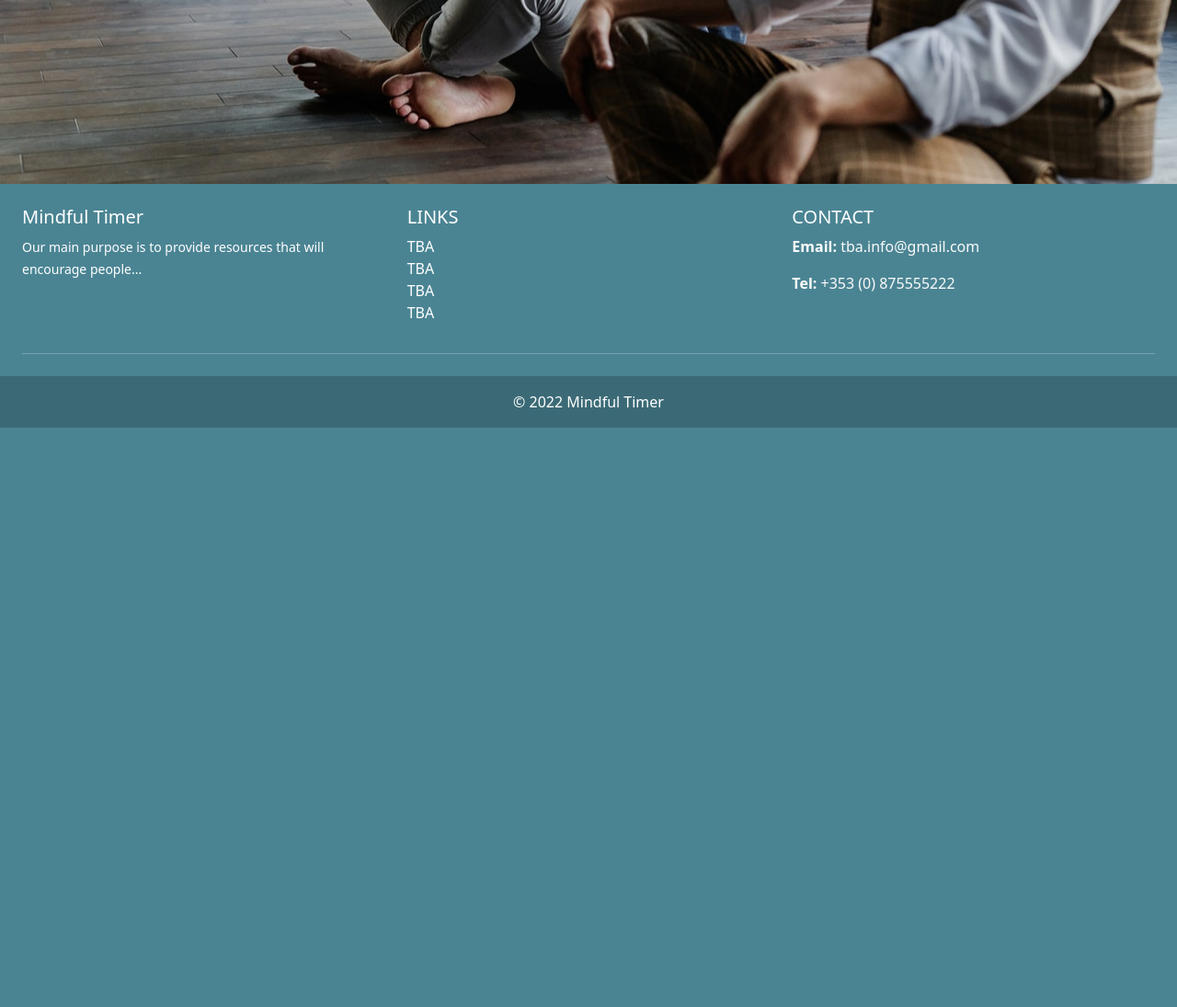
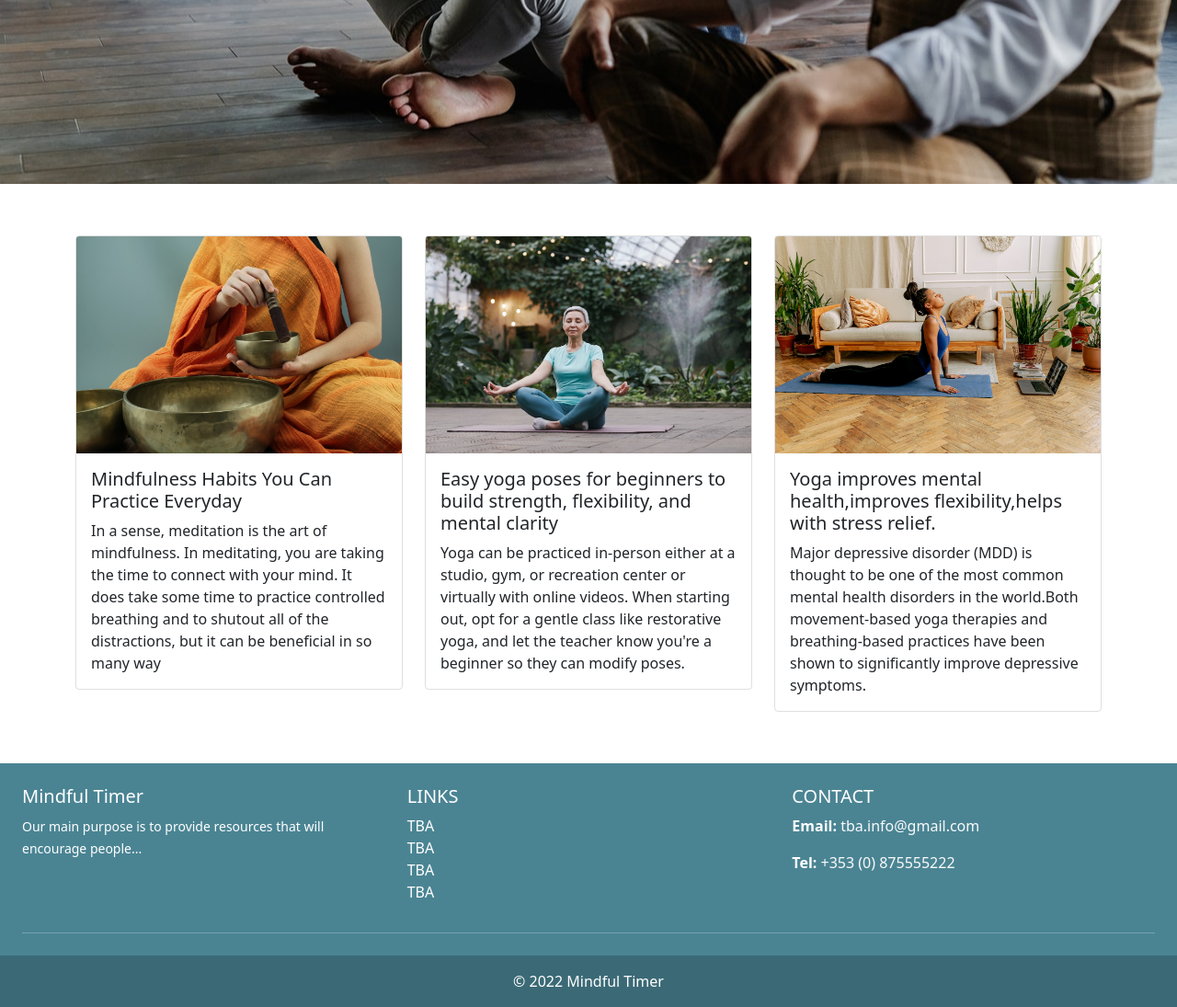
Before and after one commit to kuzGo/January-2022-Hackathon, a Flask app: template templates/index.html in a window 1280 px wide. Shown: the part 534-1629 px from the top of the page at 92% size. Before the commit the page ends 999 px from the top, so only its background shows below. Run offline with Flask 2, Linux system fonts and the light colour scheme; the template is opened without the code that fills it, so the values that code supplies are empty; the visitor is signed in with stand-in values (Sample User, id 1); parts of the project's set-up code (start-up, migrations or seed data) failed here and were passed over; some libraries are stand-ins or nearby versions.

Commit message:
Add cards and images to index.html

```diff
--- a/static/css/styles.css
+++ b/static/css/styles.css
@@ -465,3 +465,12 @@ a:link {
   background-color: #b9de54;
   border-color: #b9de54;
 }
+
+/* Home page card's styling */
+.card {
+  background-color: transparent!important;
+  margin: 56px 0;
+}
+.card-body {
+  background-color: transparent!important;
+}
--- a/templates/index.html
+++ b/templates/index.html
@@ -16,4 +16,42 @@
     </div>
   </div>
 </div>
+<div class="container">
+  <div class="row">
+    <div class="col-md-6 col-lg-4">
+      <div class="card">
+        <img class="card-img-top" src="{{ url_for('static', filename='images/meditate.jpg') }}" alt="Card image cap">
+        <div class="card-body">
+          <h5 class="card-title">Mindfulness Habits You Can Practice Everyday</h5>
+          <p class="card-text">In a sense, meditation is the art of mindfulness. In meditating, you are taking the time
+            to connect with your mind. It does take some time to practice controlled breathing and to shutout all of the
+            distractions, but it can be beneficial in so many way</p>
+        </div>
+      </div>
+    </div>
+    <div class="col-md-6 col-lg-4">
+      <div class="card">
+        <img class="card-img-top" src="{{ url_for('static', filename='images/zen.jpg') }}" alt="Card image cap">
+        <div class="card-body">
+          <h5 class="card-title">Easy yoga poses for beginners to build strength, flexibility, and mental clarity</h5>
+          <p class="card-text">Yoga can be practiced in-person either at a studio, gym, or recreation center or
+            virtually with online videos. When starting out, opt for a gentle class like restorative yoga, and let the
+            teacher know you're a beginner so they can modify poses.</p>
+        </div>
+      </div>
+    </div>
+    <div class="col-md-6 col-lg-4">
+      <div class="card">
+        <img class="card-img-top" src="{{ url_for('static', filename='images/yoga.jpg') }}" alt="Card image cap">
+        <div class="card-body">
+          <h5 class="card-title">Yoga improves mental health,improves flexibility,helps with stress relief.</h5>
+          <p class="card-text">Major depressive disorder (MDD) is thought to be one of the most common mental health
+            disorders in the world.Both movement-based yoga therapies and breathing-based practices have been shown to
+            significantly improve depressive symptoms.</p>
+        </div>
+      </div>
+    </div>
+  </div>
+</div>
+
 {% endblock %}
```
Also changed, not shown: static/images/meditate.jpg (added), static/images/yoga.jpg (added), static/images/zen.jpg (added). Lines whose indentation alone changed are shown as unchanged.
